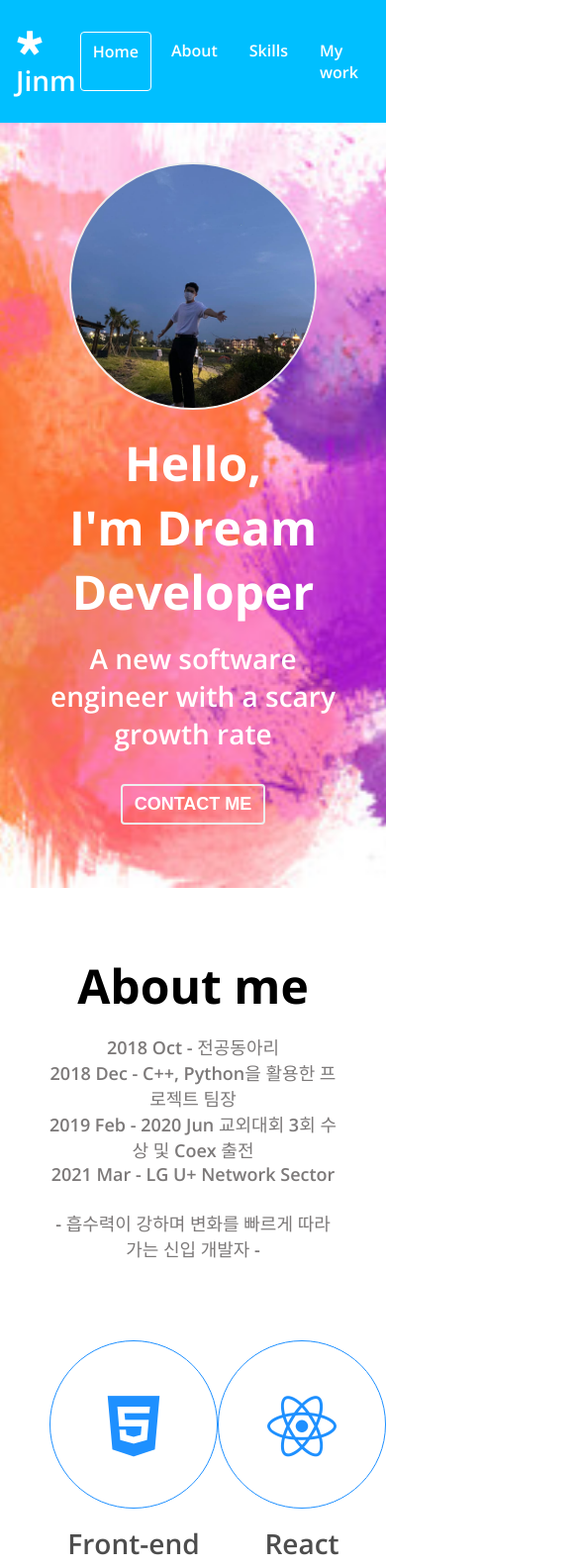
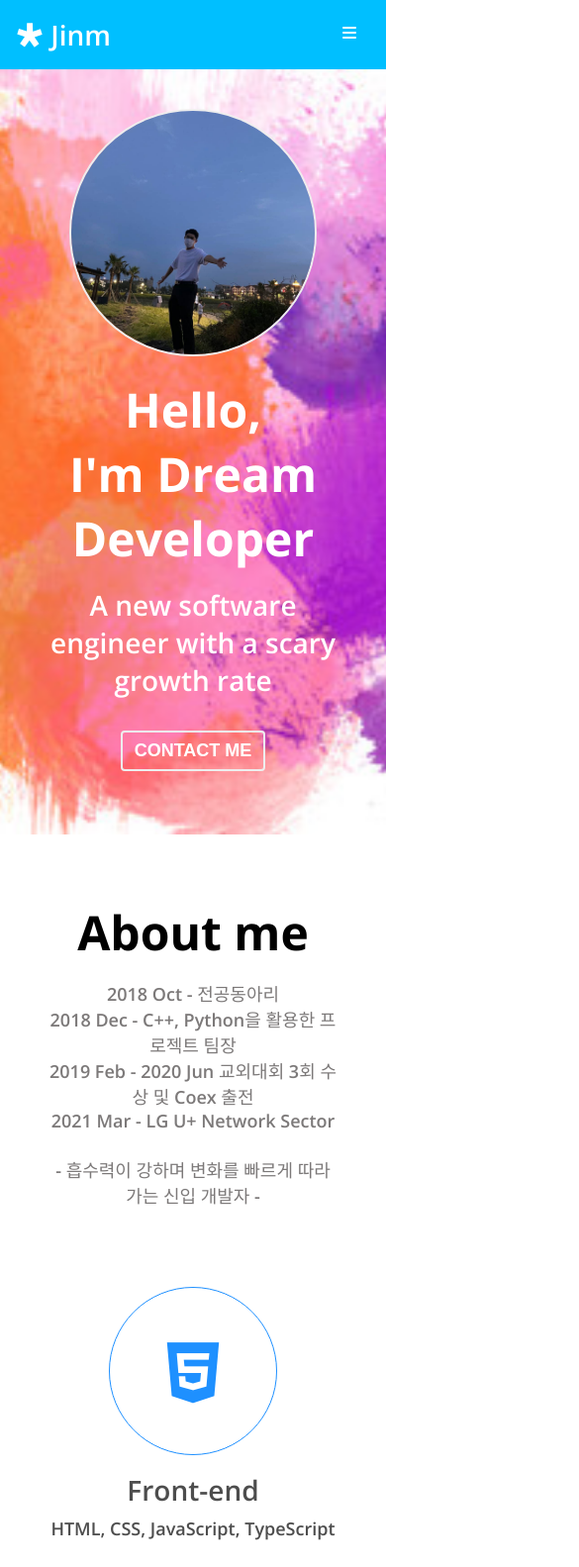
Before and after one commit to Jinm-kim/portfolio, a plain HTML site: page index.html in a window 390 px wide. Shown: the top 1583 px of the page at 99% size, 585 px wide, since content can reach past the window. Drawn offline with nearby package versions, Linux system fonts and the light colour scheme.

Commit message:
CSS media

```diff
--- a/index.html
+++ b/index.html
@@ -24,6 +24,7 @@
             <i class="fab fa-diaspora"></i>
             <a href="#">Jinm</a>
         </div>
+        <div class="navbar__menu">
             <ul class="navbar__menu">
                 <li class="navbar__menu__item active">Home</li>
                 <li class="navbar__menu__item">About</li>
@@ -32,6 +33,13 @@
                 <li class="navbar__menu__item">Testimonials</li>
                 <li class="navbar__menu__item">Contact</li>
             </ul>
+        </div>
+        <!-- Toggle button -->
+        <button class="navbar__toggle-btn">
+            <i class="fas fa-bars"></i>
+
+        </button>
+
         </nav>
     <!-- Home -->
     <section id="home">
--- a/style.css
+++ b/style.css
@@ -120,6 +120,15 @@ p {
 
 .navbar__menu__item:hover {
     background-color: var(--color-dodger-blue);
+}
+
+.navbar__toggle-btn {
+    position: absolute;
+    right: 24px;
+    top: 24px;
+    font-size: var(--weight-regular);
+    color: var(--color-white);
+    display: none;
 }
 
 /* Home */
@@ -438,3 +447,30 @@ p {
     transform: scale(1.1);
     color: var(--color-yellow);
 }
+
+/* For below 768px screen width */
+@media screen and (max-width: 768px) {
+    .navbar__toggle-btn {
+        display: block;
+    }
+    #navbar {
+        flex-direction: column;
+        align-items: flex-start;
+    }
+
+    .navbar__menu {
+        flex-direction: column;
+        text-align: center;
+        width: 100%;
+        display: none;
+    }
+
+    .about__mojors {
+        flex-direction: column;
+    }
+
+    .major {
+        margin-bottom: 38px;
+    }
+
+}
```
